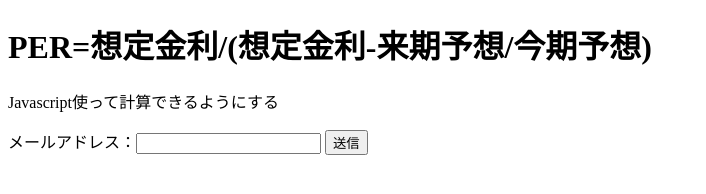
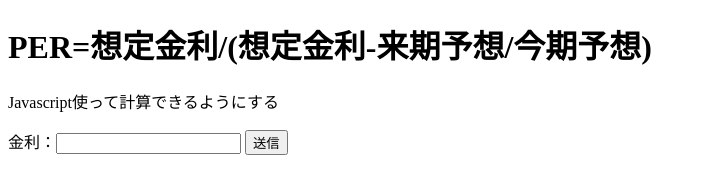
Before and after one commit to suisoh1/suisoh1, a plain HTML site: page index.html in a window 1280 px wide. Shown: the whole page, without its empty margins (0-706 px from the left). Drawn offline with Linux system fonts and the light colour scheme.

Commit message:
Update index.html

```diff
--- a/index.html
+++ b/index.html
@@ -10,7 +10,7 @@
     <h1>PER=想定金利/(想定金利-来期予想/今期予想)</h1>
     <p>Javascript使って計算できるようにする</p>
         <form action="xxx.html" method="get" name="mail_form">
-            メールアドレス：<input type="text" name="mail">
+            金利：<input type="text" name="interest_rate">
             <input type="submit" value="送信">
 </body>
 </html>
```
